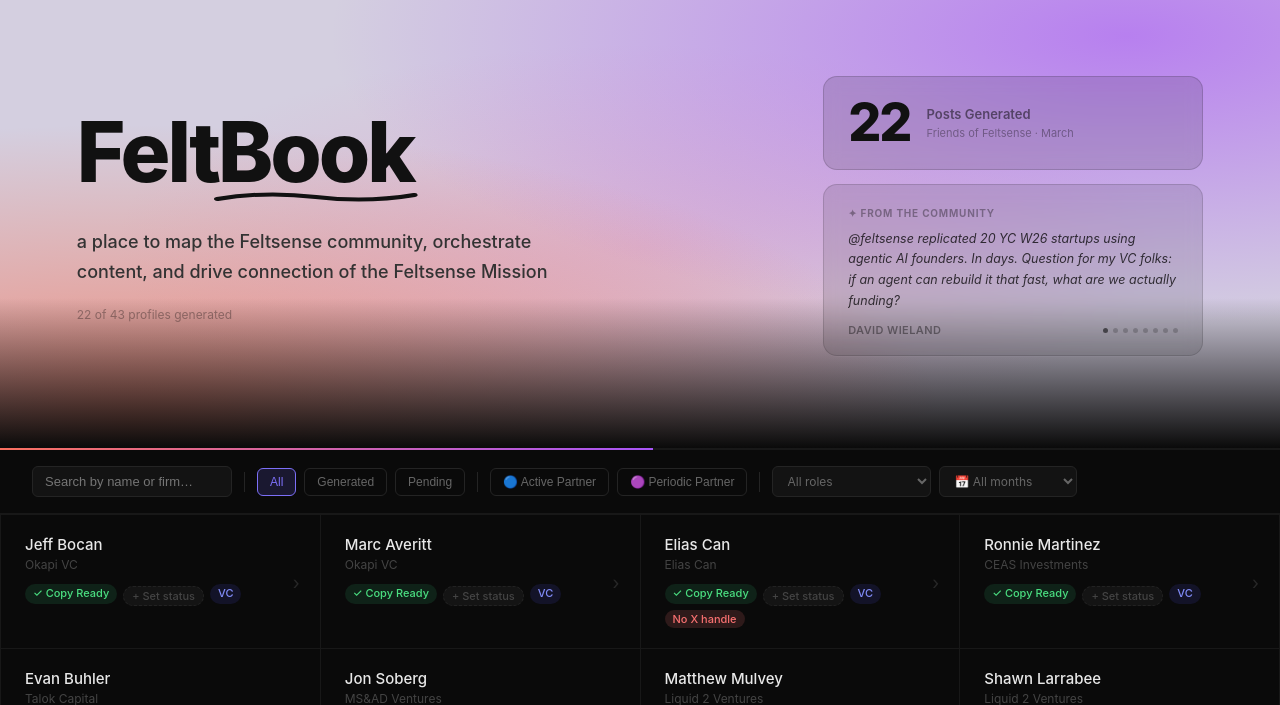
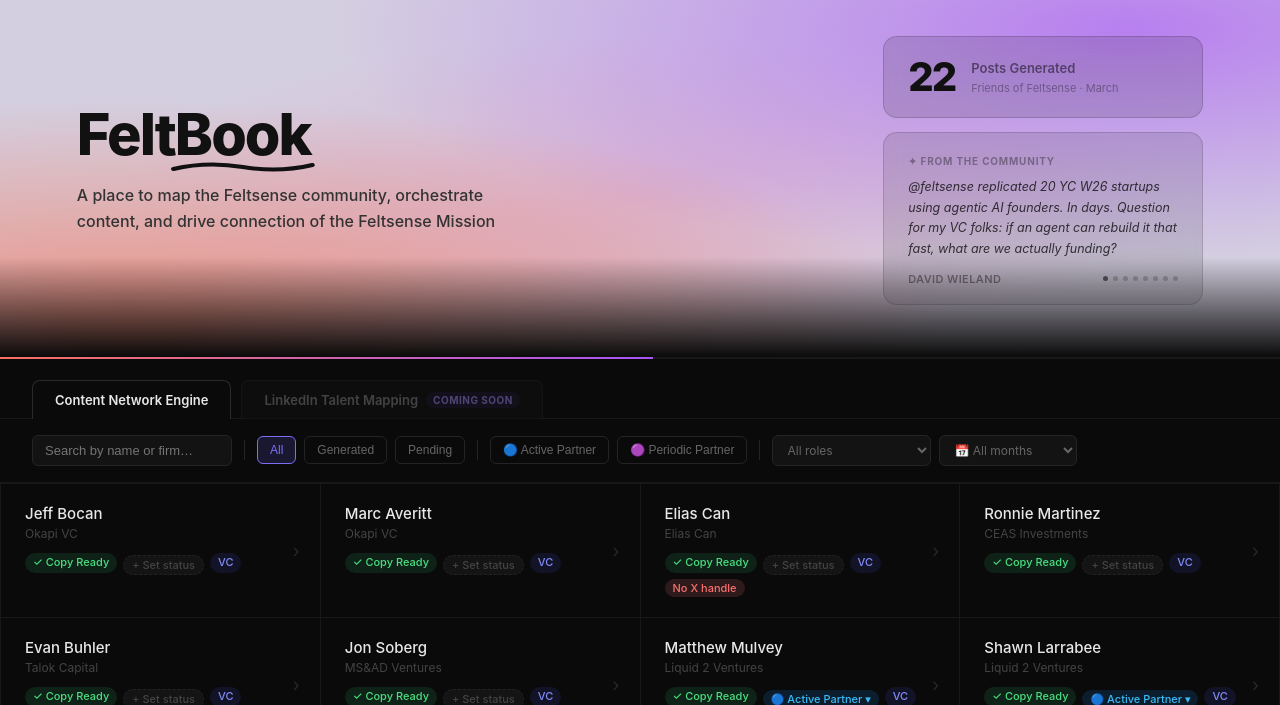
Before and after one commit to in-the-woods-sf/feltsenseproject, a Flask app: page / in a window 1280 px wide. Shown: the top 705 px of the page. Run offline with Flask 3, Linux system fonts and the light colour scheme.

Commit message:
hero: half height, capital A, remove meta line, section tabs

```diff
--- a/templates/index.html
+++ b/templates/index.html
@@ -11,11 +11,11 @@
     /* ── Hero ───────────────────────────────────────────── */
     .hero {
       position: relative;
-      min-height: 56vh;
+      min-height: 28vh;
       display: flex;
       align-items: center;
       justify-content: center;
-      padding: 72px 6vw 88px;
+      padding: 36px 6vw 52px;
       background:
         radial-gradient(ellipse at 10% 95%, rgba(249, 112, 80, 0.70) 0%, transparent 50%),
         radial-gradient(ellipse at 88% 8%,  rgba(168, 85, 247, 0.65) 0%, transparent 50%),
@@ -29,7 +29,7 @@
       content: '';
       position: absolute;
       bottom: 0; left: 0; right: 0;
-      height: 150px;
+      height: 100px;
       background: linear-gradient(to bottom, transparent, #0a0a0a);
       pointer-events: none;
     }
@@ -41,12 +41,12 @@
     }
 
     .hero-title {
-      font-size: clamp(48px, 6.5vw, 88px);
+      font-size: clamp(32px, 4.5vw, 58px);
       font-weight: 800;
-      letter-spacing: -3px;
+      letter-spacing: -2px;
       color: #111;
       line-height: 1;
-      margin-bottom: 6px;
+      margin-bottom: 4px;
       display: inline-block;
     }
 
@@ -70,23 +70,17 @@
     }
 
     .hero-sub {
-      margin-top: 28px;
-      font-size: clamp(14px, 1.6vw, 18px);
+      margin-top: 16px;
+      font-size: clamp(13px, 1.3vw, 16px);
       font-weight: 500;
       color: #333;
-      max-width: 480px;
-      line-height: 1.65;
-    }
-
-    .hero-meta {
-      margin-top: 20px;
-      font-size: 12px;
-      color: rgba(0,0,0,0.32);
+      max-width: 420px;
+      line-height: 1.6;
     }
 
     /* Right column */
     .hero-right {
-      width: clamp(280px, 30vw, 380px);
+      width: clamp(240px, 26vw, 320px);
       flex-shrink: 0;
       display: flex;
       flex-direction: column;
@@ -107,7 +101,7 @@
       gap: 16px;
     }
     .stat-number {
-      font-size: 52px;
+      font-size: 40px;
       font-weight: 800;
       letter-spacing: -2px;
       color: #111;
@@ -187,6 +181,53 @@
 
     .progress-bar { height: 2px; background: #181818; }
     .progress-fill { height: 100%; background: linear-gradient(90deg, #f97060, #a855f7); transition: width 0.4s ease; }
+
+    /* ── Section tabs ───────────────────────────────────── */
+    .section-tabs {
+      padding: 20px 32px 0;
+      display: flex;
+      gap: 10px;
+      background: #0a0a0a;
+      border-bottom: 1px solid #181818;
+    }
+    .section-tab {
+      padding: 11px 22px;
+      border-radius: 8px 8px 0 0;
+      border: 1px solid #222;
+      border-bottom: none;
+      font-size: 13px;
+      font-weight: 600;
+      cursor: pointer;
+      font-family: inherit;
+      background: #111;
+      color: #888;
+      transition: all 0.15s;
+      display: flex;
+      align-items: center;
+      gap: 8px;
+      position: relative;
+      bottom: -1px;
+    }
+    .section-tab.active {
+      background: #0a0a0a;
+      color: #e8e8e8;
+      border-color: #2a2a2a;
+      border-bottom-color: #0a0a0a;
+    }
+    .section-tab.coming-soon {
+      cursor: default;
+      opacity: 0.45;
+    }
+    .soon-pill {
+      font-size: 10px;
+      font-weight: 700;
+      text-transform: uppercase;
+      letter-spacing: 0.5px;
+      background: #1e1630;
+      color: #a78bfa;
+      padding: 2px 7px;
+      border-radius: 10px;
+    }
 
     /* ── Filter bar ─────────────────────────────────────── */
     .filter-bar {
@@ -297,8 +338,7 @@
         </svg>
       </span>
     </h1>
-    <p class="hero-sub">a place to map the Feltsense community, orchestrate content, and drive connection of the Feltsense Mission</p>
-    <p class="hero-meta">{{ generated }} of {{ total }} profiles generated</p>
+    <p class="hero-sub">A place to map the Feltsense community, orchestrate content, and drive connection of the Feltsense Mission</p>
   </div>
 
   <!-- Right: stat + quote carousel -->
@@ -334,6 +374,12 @@
 
 <div class="progress-bar">
   <div class="progress-fill" style="width: {{ (generated / total * 100) | round }}%"></div>
+</div>
+
+<!-- ── Section tabs ──────────────────────────────────────────── -->
+<div class="section-tabs">
+  <button class="section-tab active">Content Network Engine</button>
+  <button class="section-tab coming-soon" disabled>LinkedIn Talent Mapping <span class="soon-pill">Coming Soon</span></button>
 </div>
 
 <!-- ── Filter bar ─────────────────────────────────────────── -->
```
